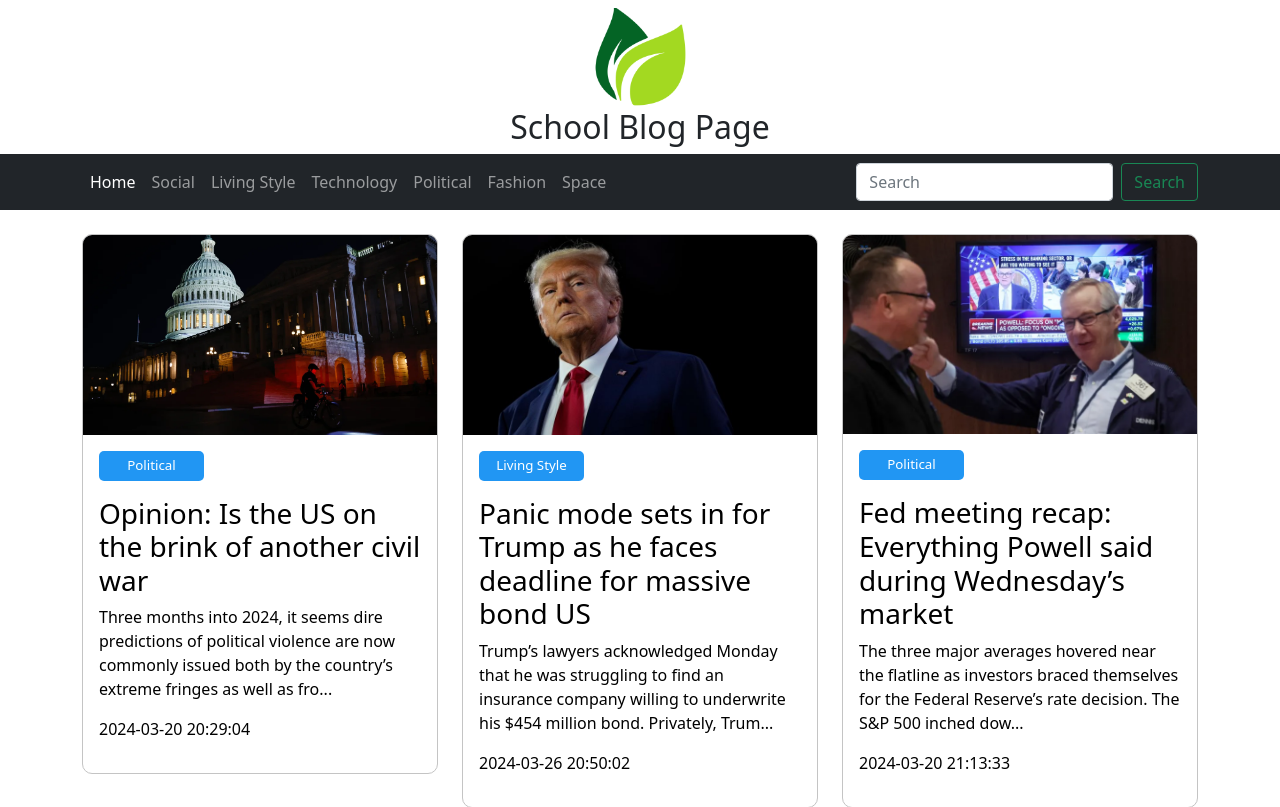
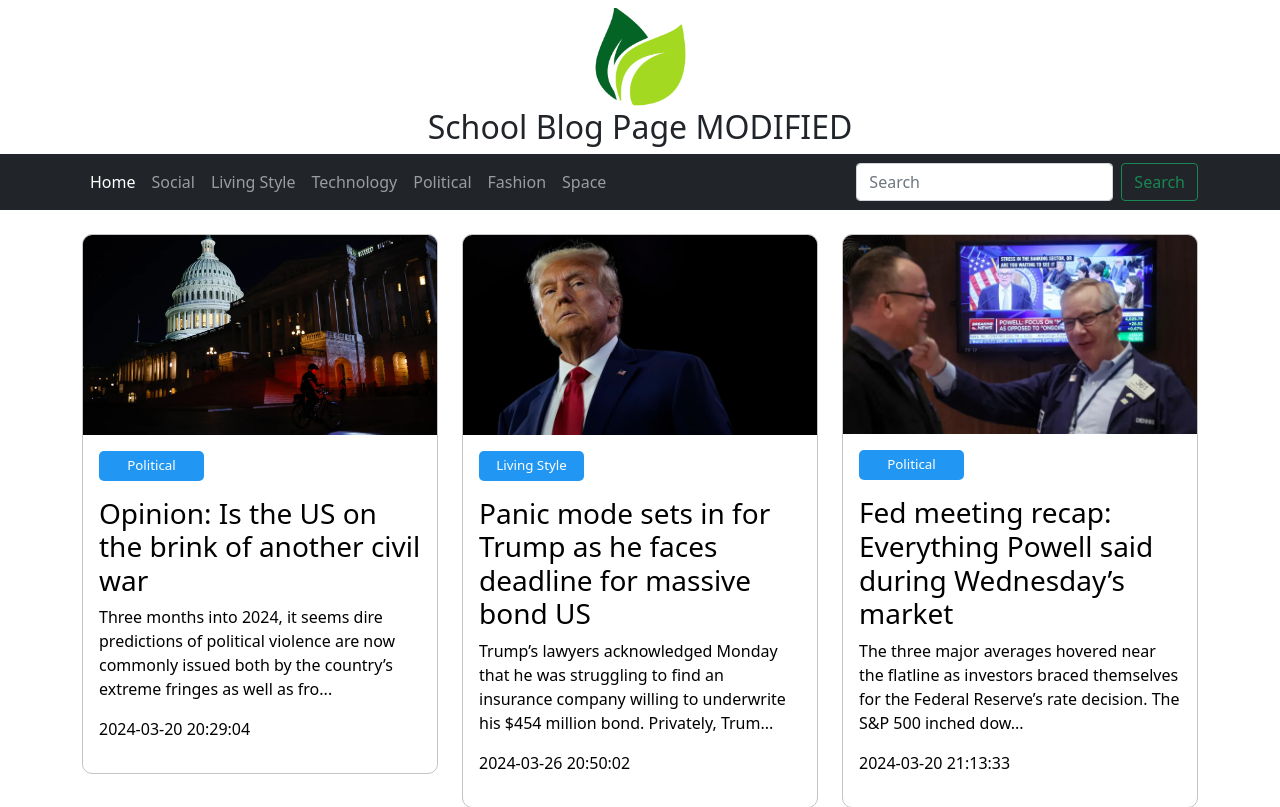
Before and after one commit to sayedsa/my_blog, a PHP site: page /index.php in a window 1280 px wide. Shown: the part 56-863 px from the top of the page. Run offline with PHP 8.4, Linux system fonts and the light colour scheme; data comes from the database, SQL or seed files in the repository.

Commit message:
modification in title

```diff
--- a/includes/header.php
+++ b/includes/header.php
@@ -56,7 +56,7 @@ $results = $conn->query("Select * from categories");
 
 <div class="text-center m-2">
     <img src="/assets/images/logo.png" width="100px"/>
-    <h2> School Blog Page</h2>
+    <h2> School Blog Page MODIFIED</h2>
 </div>
 
 
```
Also changed, not shown: .github/workflows/deploy.yml.
